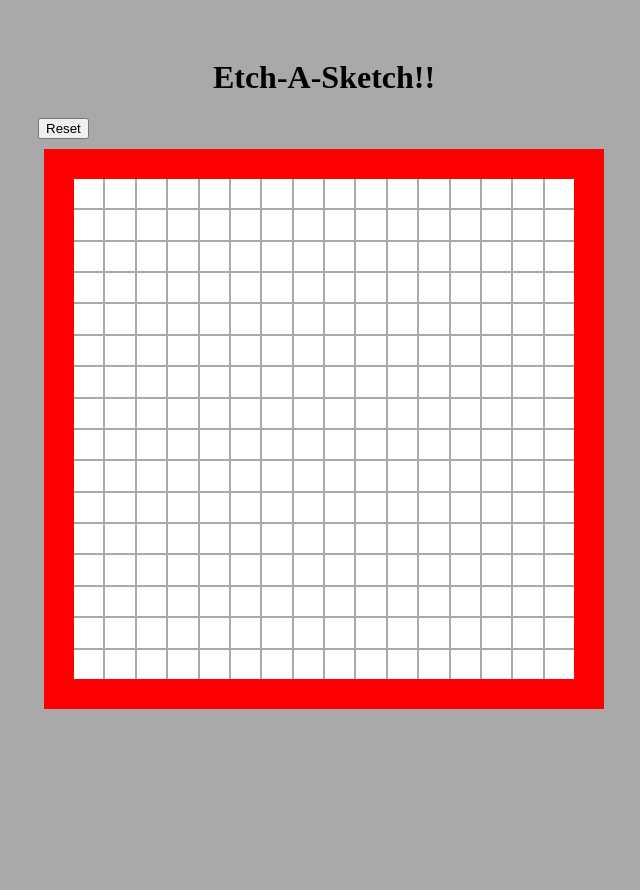
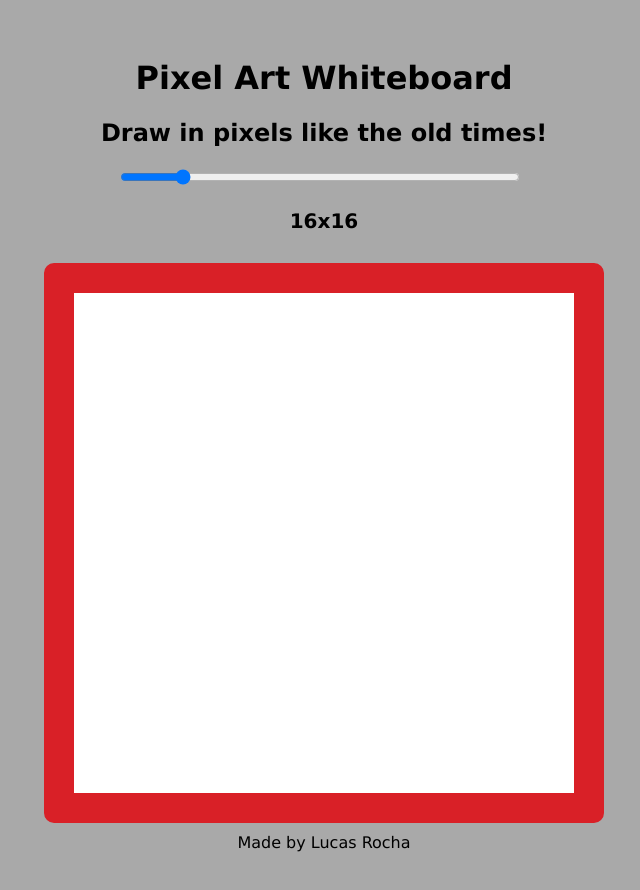
Before and after one commit to RochaLS/Etch-A-Sketch, a plain HTML site: page index.html in a window 1280 px wide. Shown: the whole page, without its empty margins (316-956 px from the left). Before the commit the page ends 800 px from the top, so only its background shows below. Drawn offline with Linux system fonts and the light colour scheme.

Commit message:
added a slider to change board resolution and added more styling [project completed]

```diff
--- a/index.html
+++ b/index.html
@@ -5,24 +5,25 @@
     <meta charset="UTF-8">
     <meta name="viewport" content="width=device-width, initial-scale=1.0">
     <link rel="stylesheet" href="./style.css">
-    <title>Etch-A-Sketch</title>
+    <title>Pixel Art Whiteboard</title>
 </head>
 
+<body>
+    <div class="container">
+        <h1 class="header">Pixel Art Whiteboard</h1>
+        <h2 class="subheader">Draw in pixels like the old times!</h2>
+        <div class="menu">
+            <div class="slidecontainer">
+                <input type="range" min="2" max="100" value="16" class="slider" id="myRange">
+                <p class="sliderValue">16x16</p>
+            </div>
+        </div>
+        <div class="sketch-container"></div>
+        <footer class="footer">Made by Lucas Rocha</footer>
+    </div>
 
-<div class="container">
-    <h1 class="header">Etch-A-Sketch!!</h1>
-    <div class="menu">
-        <button class="reset">Reset</button>
-    </div>
-    <div class="sketch-container">
 
-    </div>
-</div>
-
-<script src="./index.js"></script>
-
-<body>
-
+    <script src="./index.js"></script>
 </body>
 
 </html>
--- a/index.js
+++ b/index.js
@@ -6,8 +6,7 @@ function createGrid(size) {
         div.className = 'cell';
         div.addEventListener('mouseover', () => {
             div.style.backgroundColor = 'black';
-            // div.style.backgroundColor = `rgb(${Math.floor((Math.random() * 255) + 1)}, ${Math.floor((Math.random() * 255) + 1)}, ${Math.floor((Math.random() * 10) + 1)})`;
-        })
+        });
 
         sketchContainer.style.gridTemplateColumns = `repeat(${size}, 1fr)`;
         sketchContainer.style.gridTemplateRows = `repeat(${size}, 1fr)`;
@@ -16,27 +15,21 @@ function createGrid(size) {
 }
 
 function menuSetup() {
-    const resetBtn = document.querySelector('.reset');
-    resetBtn.addEventListener('click', (e) => {
-        clearGrid()
-        askGridSize()
+    const slider = document.getElementById('myRange');
+    const sliderContainer = document.querySelector('.slidecontainer');
+    const sliderValueText = document.querySelector('.sliderValue');
+    slider.addEventListener('input', () => {
+        clearGrid();
+        createGrid(slider.value);
+        sliderValueText.innerText = `${slider.value}x${slider.value}`;
     })
+
+    sliderContainer.appendChild(sliderValueText);
 }
 
 function clearGrid() {
     document.querySelectorAll('.cell').forEach(e => e.remove());
 }
 
-function askGridSize() {
-    const size = prompt('Type a grid size from 2 to 100');
-
-    if (size >= 2 && size <= 100) {
-        createGrid(size);
-    } else {
-        alert('Invalid Size');
-        createGrid(16);
-    }
-}
-
 createGrid(16); // 16x16
 menuSetup()
--- a/style.css
+++ b/style.css
@@ -4,6 +4,8 @@
 
 body {
   background-color: darkgrey;
+  font-family: "Lucida Sans", "Lucida Sans Regular", "Lucida Grande",
+    "Lucida Sans Unicode", Geneva, Verdana, sans-serif;
 }
 
 .container {
@@ -16,8 +18,8 @@ body {
   display: grid;
   grid-template-columns: repeat(16, 1fr);
   grid-template-rows: repeat(16, 1fr);
-  border: 30px solid red;
-  gap: 2px;
+  border: 30px solid #d92027;
+  border-radius: 10px;
   width: 560px;
   height: 560px;
   margin: auto;
@@ -32,6 +34,33 @@ body {
   text-align: center;
 }
 
+.subheader {
+  text-align: center;
+}
+
 .menu {
   margin-bottom: 10px;
+  display: flex;
+  justify-content: center;
 }
+
+.slidecontainer {
+  display: block;
+  width: 560px;
+  text-align: center;
+}
+
+.slider {
+  margin-right: 10px;
+  width: 400px;
+}
+
+.sliderValue {
+  font-weight: bold;
+  font-size: 20px;
+}
+
+.footer {
+  margin-top: 10px;
+  text-align: center;
+}
```
